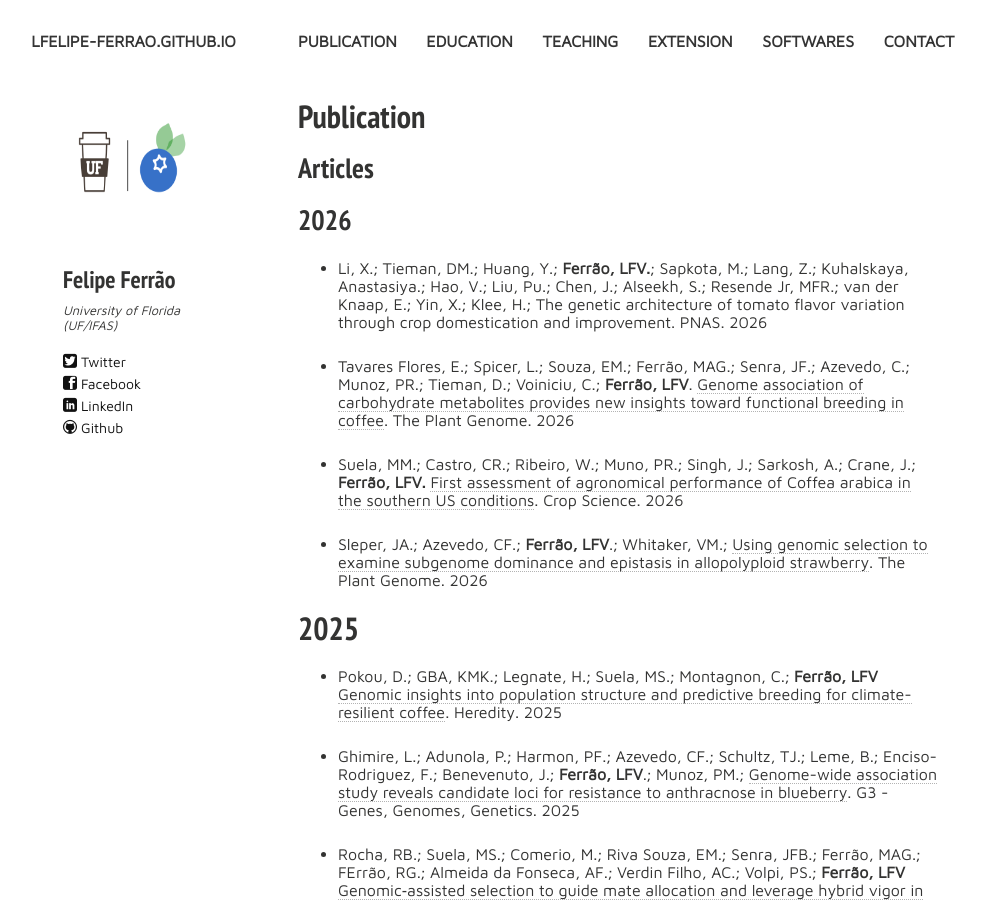
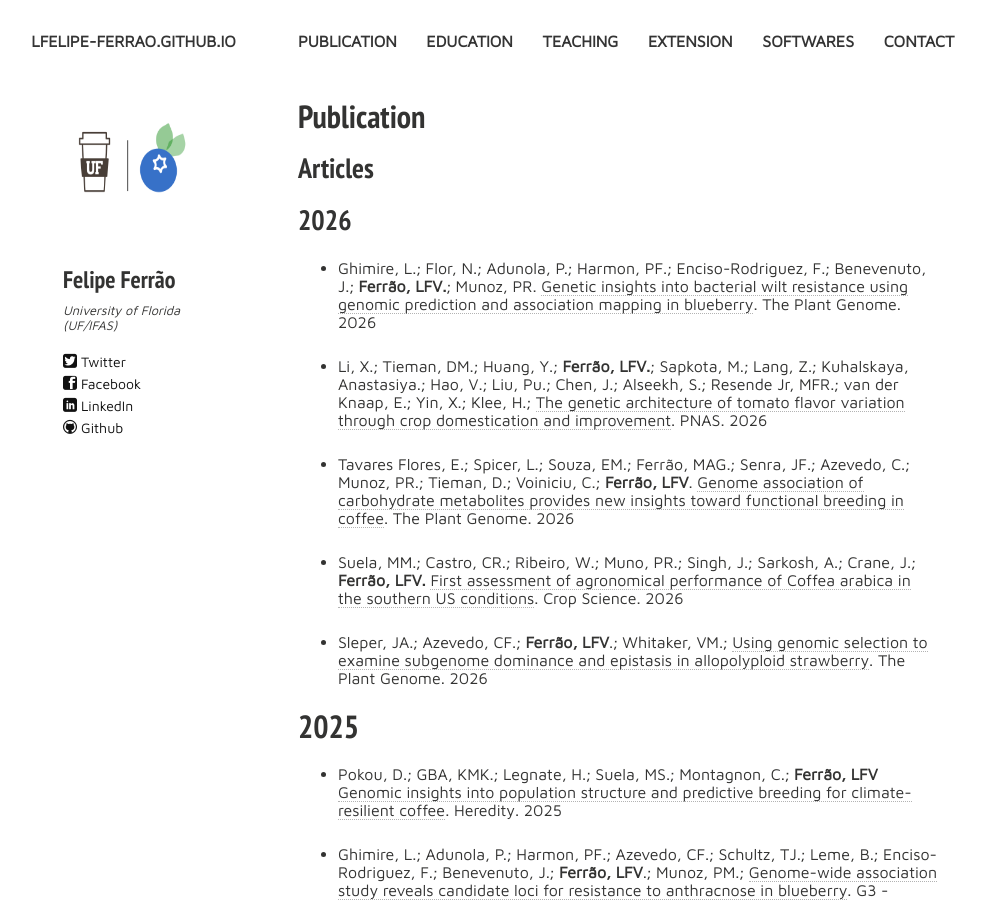
Before and after one commit to lfelipe-ferrao/lfelipe-ferrao.github.io, a Jekyll site: the page built from publication.md, in a window 1280 px wide and 900 px high. Shown: the whole window, without its empty margins (22-1008 px from the left). Built offline with Jekyll 4.4.1, drawn with Linux system fonts in a browser that asks for light colours; nearby versions of some CDN libraries.

Commit message:
Update publication.md

```diff
--- a/publication.md
+++ b/publication.md
@@ -16,7 +16,9 @@ tags: [people, undergrads, MSc, PhD, postdocs]
 
 ## 2026
 
-- Li, X.;  Tieman, DM.; Huang, Y.; **Ferrão, LFV.**; Sapkota, M.; Lang, Z.; Kuhalskaya, Anastasiya.; Hao, V.; Liu, Pu.; Chen, J.;  Alseekh, S.; Resende Jr, MFR.; van der Knaap, E.;  Yin, X.; Klee, H.; The genetic architecture of tomato flavor variation through crop domestication and improvement. PNAS. 2026
+- Ghimire, L.; Flor, N.; Adunola, P.;  Harmon, PF.; Enciso-Rodriguez, F.;  Benevenuto, J.; **Ferrão, LFV.**;  Munoz, PR. [Genetic insights into bacterial wilt resistance using genomic prediction and association mapping in blueberry](https://acsess.onlinelibrary.wiley.com/doi/10.1002/tpg2.70283). The Plant Genome. 2026
+
+- Li, X.;  Tieman, DM.; Huang, Y.; **Ferrão, LFV.**; Sapkota, M.; Lang, Z.; Kuhalskaya, Anastasiya.; Hao, V.; Liu, Pu.; Chen, J.;  Alseekh, S.; Resende Jr, MFR.; van der Knaap, E.;  Yin, X.; Klee, H.; [The genetic architecture of tomato flavor variation through crop domestication and improvement](https://www.pnas.org/doi/abs/10.1073/pnas.2610136123). PNAS. 2026
 
 - Tavares Flores, E.; Spicer, L.; Souza, EM.; Ferrão, MAG.; Senra, JF.; Azevedo, C.; Munoz, PR.; Tieman, D.; Voiniciu, C.; **Ferrão, LFV**. [Genome association of carbohydrate metabolites provides new insights toward functional breeding in coffee](https://acsess.onlinelibrary.wiley.com/doi/10.1002/tpg2.70239). The Plant Genome. 2026
 
```
